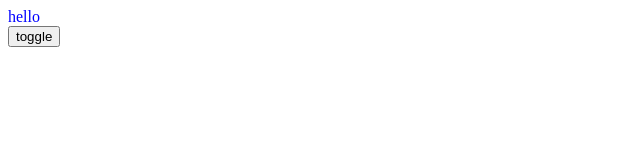
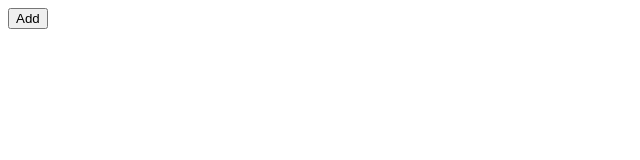
Before and after one commit to hardy-liu/react_practice, a React app: page / in a window 1280 px wide. Shown: the top 160 px of the page, without its empty margins (0-640 px from the left). Built offline with nearby package versions, Linux system fonts and the light colour scheme; the HTML template or start-up script is replaced by a standard one.

Commit message:
使用TransitionGroup插件实现多个组件的动画效果

```diff
--- a/src/App.js
+++ b/src/App.js
@@ -1,39 +1,49 @@
 import React, { Fragment, Component } from 'react'
-import { CSSTransition } from 'react-transition-group'
+import { CSSTransition, TransitionGroup } from 'react-transition-group'
 import './style.css'
 
 class TodoList extends Component {
   constructor (props) {
     super(props)
     this.state = {
-      show: true,
+      list: [],
     }
 
-    this.handleToggle = this.handleToggle.bind(this)
+    this.handleAddItem = this.handleAddItem.bind(this)
   }
 
   render () {
     return (
       <Fragment>
+        <TransitionGroup>
+          {
+            this.state.list.map((item, index) => {
+              return (
                 <CSSTransition
-          in={this.state.show}
+                  // in={this.state.show}
                   timeout={1000}
                   classNames='fade'
                   unmountOnExit
                   onEnter={(el) => {el.style.color='blue'}}
                   appear={true}
+                  key={index}
                 >
-          <div>hello</div>
+                  <div>{item}</div>
                 </CSSTransition>
 
-        <button onClick={this.handleToggle}>toggle</button>
+              )
+            })
+          }
+        </TransitionGroup>
+
+        <button onClick={this.handleAddItem}>Add</button>
       </Fragment>
     )
   }
 
-  handleToggle () {
+  handleAddItem () {
     this.setState((preState) => ({
-      show: !preState.show,
+      list: [...preState.list, 'item']
     }))
   }
 }
```
Lines whose indentation alone changed are shown as unchanged.
